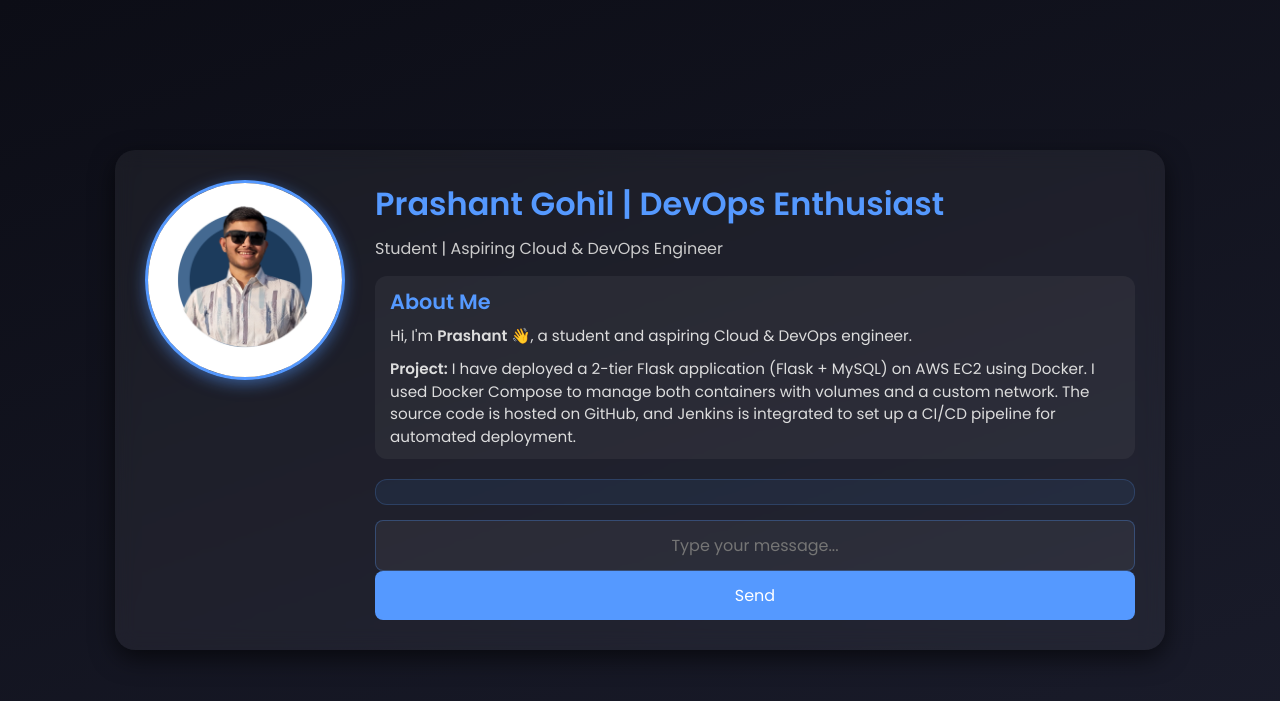
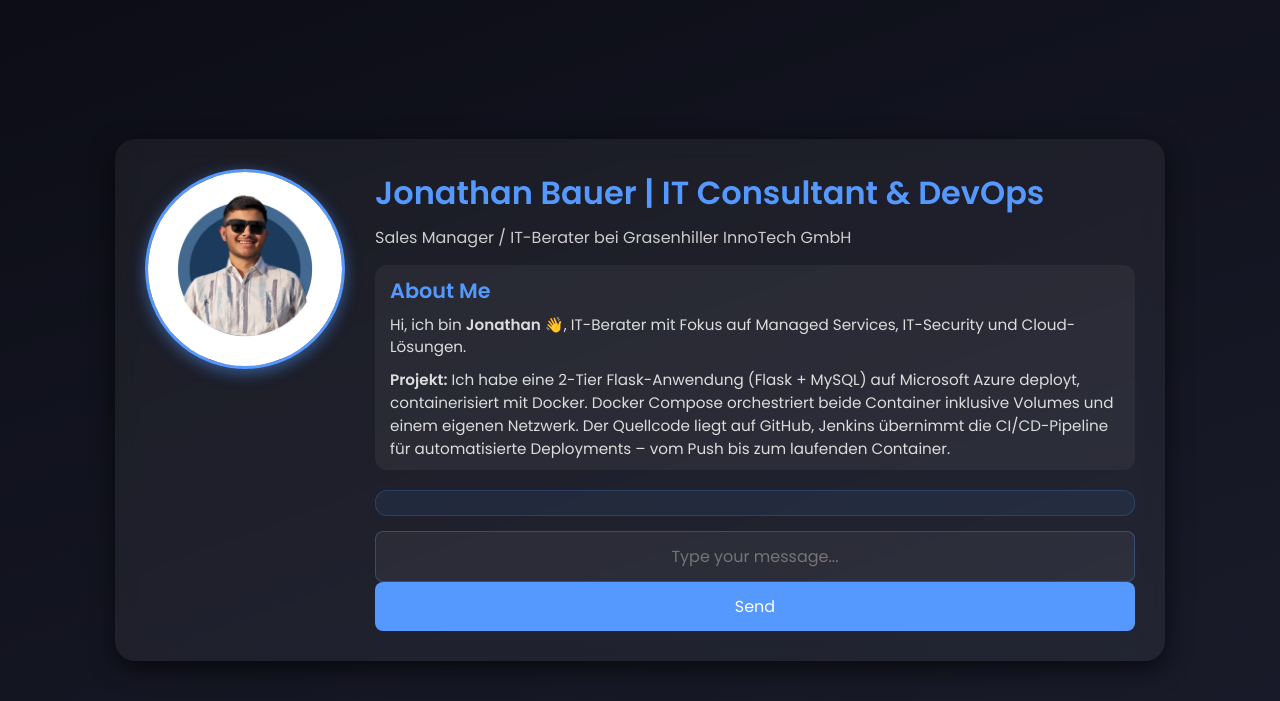
Before and after one commit to bauerjonathan/DevOps-Project-Two-Tier-Flask-App, a Flask app: page / in a window 1280 px wide. Shown: the top 701 px of the page. Run offline with Flask 3, Linux system fonts and the light colour scheme; data that the repository does not hold is empty; some libraries are stand-ins or nearby versions.

Commit message:
edited index.html

```diff
--- a/templates/index.html
+++ b/templates/index.html
@@ -4,7 +4,7 @@
 <head>
     <meta charset="UTF-8">
     <meta name="viewport" content="width=device-width, initial-scale=1.0">
-    <title>Prashant | Flask App 🚀</title>
+    <title>Jonathan | Flask App 🚀</title>
     <style>
         @import url('https://fonts.googleapis.com/css2?family=Poppins:wght@300;400;600&display=swap');
 
@@ -163,29 +163,32 @@
     <div class="container">
         <!-- Profile photo -->
         <div class="profile-photo">
-            <img src="1.png" alt="Prashant Photo">
+            <img src="1.png" alt="Jonathan Bauer Photo">
         </div>
 
         <!-- Content -->
         <div class="content">
             <div class="header">
-                <h1>Prashant Gohil | DevOps Enthusiast</h1>
-                <p>Student | Aspiring Cloud & DevOps Engineer</p>
+                <h1>Jonathan Bauer | IT Consultant & DevOps</h1>
+                <p>Sales Manager / IT-Berater bei Grasenhiller InnoTech GmbH</p>
             </div>
 
             <div class="about">
                 <h2>About Me</h2>
-                <p>Hi, I'm <b>Prashant</b> 👋, a student and aspiring Cloud & DevOps engineer.</p>
+                <p>Hi, ich bin <b>Jonathan</b> 👋, IT-Berater mit Fokus auf Managed Services, IT-Security und
+                    Cloud-Lösungen.</p>
                 <p style="margin-top:10px;">
-                    <b>Project:</b> I have deployed a 2-tier Flask application (Flask + MySQL) on AWS EC2 using Docker.
-                    I used Docker Compose to manage both containers with volumes and a custom network.
-                    The source code is hosted on GitHub, and Jenkins is integrated to set up a CI/CD pipeline for automated deployment.
+                    <b>Projekt:</b> Ich habe eine 2-Tier Flask-Anwendung (Flask + MySQL) auf Microsoft Azure deployt,
+                    containerisiert mit Docker.
+                    Docker Compose orchestriert beide Container inklusive Volumes und einem eigenen Netzwerk.
+                    Der Quellcode liegt auf GitHub, Jenkins übernimmt die CI/CD-Pipeline für automatisierte Deployments
+                    – vom Push bis zum laufenden Container.
                 </p>
             </div>
 
             <div class="messages">
                 {% for message in messages %}
-                    <p>{{ message[0] }}</p>
+                <p>{{ message[0] }}</p>
                 {% endfor %}
             </div>
 
@@ -198,8 +201,8 @@
 
     <script src="https://code.jquery.com/jquery-3.6.0.min.js"></script>
     <script>
-        $(document).ready(function() {
-            $("#messageForm").on("submit", function(event) {
+        $(document).ready(function () {
+            $("#messageForm").on("submit", function (event) {
                 event.preventDefault();
                 let messageInput = $("input[name='new_message']");
                 let message = messageInput.val().trim();
@@ -213,13 +216,13 @@
                     url: "/submit",
                     type: "POST",
                     data: { new_message: message },
-                    success: function(response) {
+                    success: function (response) {
                         if (response && response.message) {
                             $(".messages").append("<p>" + response.message + "</p>");
                             messageInput.val("");
                         }
                     },
-                    error: function(xhr, status, error) {
+                    error: function (xhr, status, error) {
                         console.error("AJAX Error:", status, error);
                     }
                 });
@@ -227,4 +230,5 @@
         });
     </script>
 </body>
+
 </html>
```
